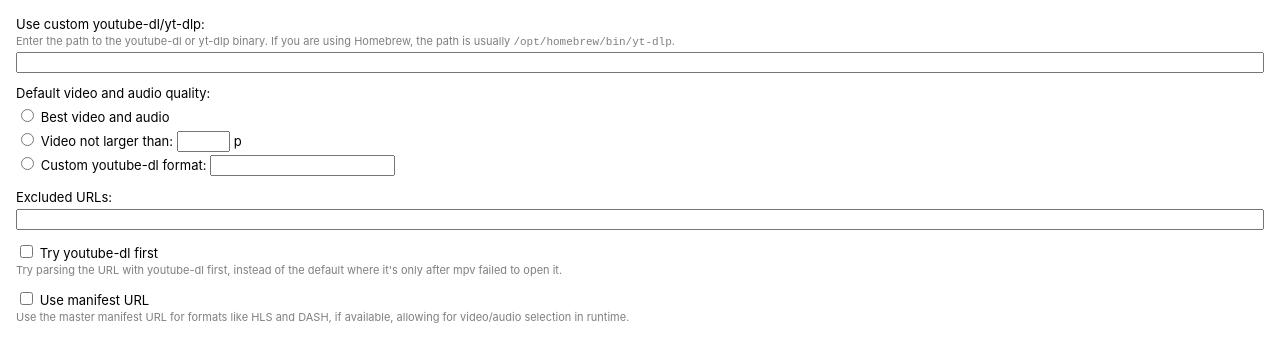
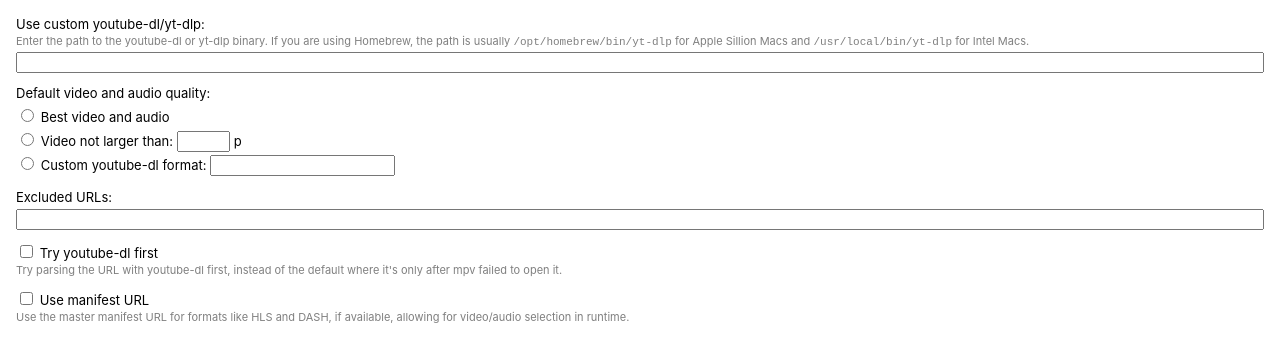
Before and after one commit to iina/plugin-online-media, a website built with Parcel: page pref.html in a window 1280 px wide. Built offline with nearby package versions, Linux system fonts and the light colour scheme.

Commit message:
Add instructions for x86 Macs

```diff
--- a/pref.html
+++ b/pref.html
@@ -50,7 +50,7 @@
     Use custom youtube-dl/yt-dlp:
     <p class="small secondary pref-help">
       Enter the path to the youtube-dl or yt-dlp binary.
-      If you are using Homebrew, the path is usually <code>/opt/homebrew/bin/yt-dlp</code>.
+      If you are using Homebrew, the path is usually <code>/opt/homebrew/bin/yt-dlp</code> for Apple Sillion Macs and <code>/usr/local/bin/yt-dlp</code> for Intel Macs.
     </p>
     <div style="margin-top: 2px">
       <input type="text" data-pref-key="ytdl_path" style="width: 100%; margin-top: 2px" />
```
